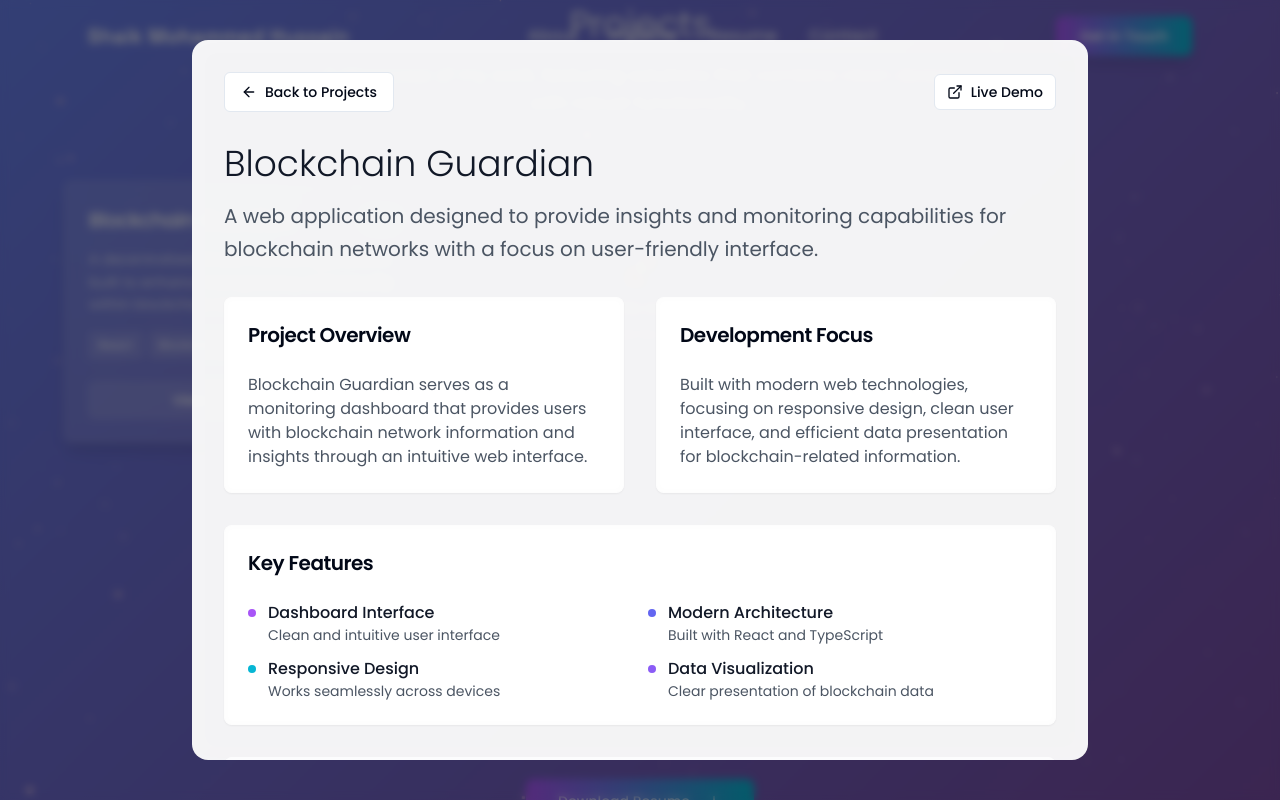
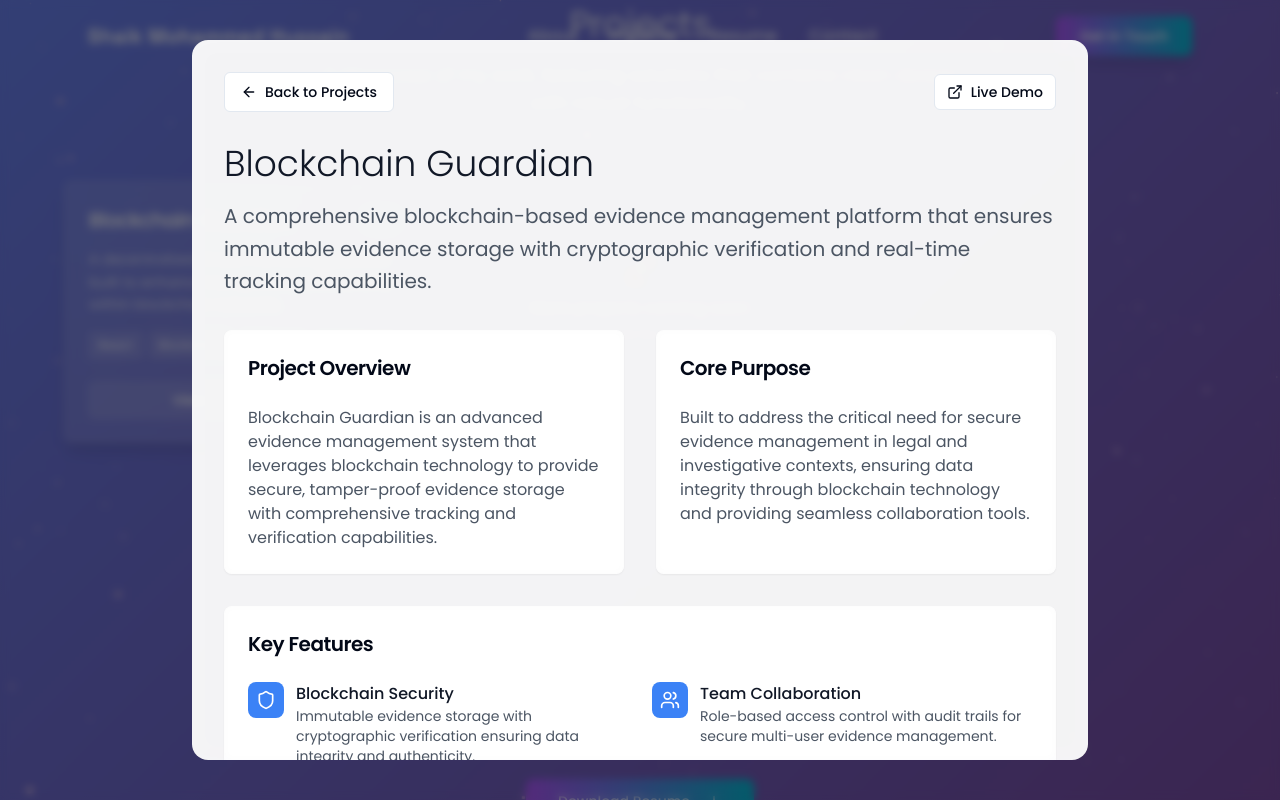
Before and after one commit to Hussain0024/Portfolio-Me, a React (Vite) app: page / in a window 1280 px wide. Both pictures are taken after a click on the button 380 px from the left and 1869 px from the top of the page. Shown: the part 1469-2269 px from the top of the page. Built offline with nearby package versions, Linux system fonts and the light colour scheme.

Commit message:
Refactor: Update case study features
Update the case study to reflect the features mentioned in the provided image.

```diff
--- a/src/components/CaseStudy.tsx
+++ b/src/components/CaseStudy.tsx
@@ -2,7 +2,7 @@
 import React from 'react';
 import { Button } from './ui/button';
 import { Card, CardContent, CardDescription, CardHeader, CardTitle } from './ui/card';
-import { ArrowLeft, ExternalLink, Github } from 'lucide-react';
+import { ArrowLeft, ExternalLink, Shield, Upload, Search, Users, CheckCircle, Clock } from 'lucide-react';
 
 interface CaseStudyProps {
   isOpen: boolean;
@@ -46,8 +46,8 @@ const CaseStudy = ({ isOpen, onClose }: CaseStudyProps) => {
                 Blockchain Guardian
               </h1>
               <p className="text-xl text-gray-600 leading-relaxed">
-                A web application designed to provide insights and monitoring
-                capabilities for blockchain networks with a focus on user-friendly interface.
+                A comprehensive blockchain-based evidence management platform that ensures immutable
+                evidence storage with cryptographic verification and real-time tracking capabilities.
               </p>
             </div>
 
@@ -58,22 +58,22 @@ const CaseStudy = ({ isOpen, onClose }: CaseStudyProps) => {
                 </CardHeader>
                 <CardContent>
                   <p className="text-gray-600">
-                    Blockchain Guardian serves as a monitoring dashboard that provides
-                    users with blockchain network information and insights through
-                    an intuitive web interface.
+                    Blockchain Guardian is an advanced evidence management system that leverages
+                    blockchain technology to provide secure, tamper-proof evidence storage with
+                    comprehensive tracking and verification capabilities.
                   </p>
                 </CardContent>
               </Card>
 
               <Card className="border-0 shadow-sm bg-white/70 backdrop-blur-sm">
                 <CardHeader>
-                  <CardTitle className="text-xl">Development Focus</CardTitle>
+                  <CardTitle className="text-xl">Core Purpose</CardTitle>
                 </CardHeader>
                 <CardContent>
                   <p className="text-gray-600">
-                    Built with modern web technologies, focusing on responsive design,
-                    clean user interface, and efficient data presentation for
-                    blockchain-related information.
+                    Built to address the critical need for secure evidence management in legal
+                    and investigative contexts, ensuring data integrity through blockchain
+                    technology and providing seamless collaboration tools.
                   </p>
                 </CardContent>
               </Card>
@@ -84,36 +84,67 @@ const CaseStudy = ({ isOpen, onClose }: CaseStudyProps) => {
                 <CardTitle className="text-xl">Key Features</CardTitle>
               </CardHeader>
               <CardContent>
-                <div className="grid md:grid-cols-2 gap-4">
-                  <div className="space-y-3">
+                <div className="grid md:grid-cols-2 gap-6">
+                  <div className="space-y-4">
                     <div className="flex items-start gap-3">
-                      <div className="w-2 h-2 bg-purple-500 rounded-full mt-2"></div>
+                      <div className="bg-blue-500 p-2 rounded-lg">
+                        <Shield className="h-5 w-5 text-white" />
+                      </div>
                       <div>
-                        <h4 className="font-medium text-gray-900">Dashboard Interface</h4>
-                        <p className="text-sm text-gray-600">Clean and intuitive user interface</p>
+                        <h4 className="font-medium text-gray-900">Blockchain Security</h4>
+                        <p className="text-sm text-gray-600">Immutable evidence storage with cryptographic verification ensuring data integrity and authenticity.</p>
                       </div>
                     </div>
+
                     <div className="flex items-start gap-3">
-                      <div className="w-2 h-2 bg-cyan-500 rounded-full mt-2"></div>
+                      <div className="bg-blue-500 p-2 rounded-lg">
+                        <Upload className="h-5 w-5 text-white" />
+                      </div>
                       <div>
-                        <h4 className="font-medium text-gray-900">Responsive Design</h4>
-                        <p className="text-sm text-gray-600">Works seamlessly across devices</p>
+                        <h4 className="font-medium text-gray-900">Easy Upload</h4>
+                        <p className="text-sm text-gray-600">Drag-and-drop interface supporting multiple file formats with automatic metadata extraction.</p>
+                      </div>
+                    </div>
+
+                    <div className="flex items-start gap-3">
+                      <div className="bg-blue-500 p-2 rounded-lg">
+                        <Search className="h-5 w-5 text-white" />
+                      </div>
+                      <div>
+                        <h4 className="font-medium text-gray-900">Smart Tracking</h4>
+                        <p className="text-sm text-gray-600">Real-time evidence tracking with advanced search capabilities and chain of custody documentation.</p>
                       </div>
                     </div>
                   </div>
-                  <div className="space-y-3">
+
+                  <div className="space-y-4">
                     <div className="flex items-start gap-3">
-                      <div className="w-2 h-2 bg-indigo-500 rounded-full mt-2"></div>
+                      <div className="bg-blue-500 p-2 rounded-lg">
+                        <Users className="h-5 w-5 text-white" />
+                      </div>
                       <div>
-                        <h4 className="font-medium text-gray-900">Modern Architecture</h4>
-                        <p className="text-sm text-gray-600">Built with React and TypeScript</p>
+                        <h4 className="font-medium text-gray-900">Team Collaboration</h4>
+                        <p className="text-sm text-gray-600">Role-based access control with audit trails for secure multi-user evidence management.</p>
                       </div>
                     </div>
+
                     <div className="flex items-start gap-3">
-                      <div className="w-2 h-2 bg-violet-500 rounded-full mt-2"></div>
+                      <div className="bg-blue-500 p-2 rounded-lg">
+                        <CheckCircle className="h-5 w-5 text-white" />
+                      </div>
                       <div>
-                        <h4 className="font-medium text-gray-900">Data Visualization</h4>
-                        <p className="text-sm text-gray-600">Clear presentation of blockchain data</p>
+                        <h4 className="font-medium text-gray-900">Instant Verification</h4>
+                        <p className="text-sm text-gray-600">Immediate evidence verification with tamper-proof certificates and compliance reporting.</p>
+                      </div>
+                    </div>
+
+                    <div className="flex items-start gap-3">
+                      <div className="bg-blue-500 p-2 rounded-lg">
+                        <Clock className="h-5 w-5 text-white" />
+                      </div>
+                      <div>
+                        <h4 className="font-medium text-gray-900">Real-time Updates</h4>
+                        <p className="text-sm text-gray-600">Live status updates and notifications throughout the evidence lifecycle process.</p>
                       </div>
                     </div>
                   </div>
@@ -127,7 +158,7 @@ const CaseStudy = ({ isOpen, onClose }: CaseStudyProps) => {
               </CardHeader>
               <CardContent>
                 <div className="flex flex-wrap gap-2">
-                  {['React', 'TypeScript', 'CSS3', 'HTML5', 'JavaScript', 'Web3 Concepts'].map((tech, index) => (
+                  {['React', 'TypeScript', 'Blockchain', 'Web3', 'Node.js', 'Cryptography', 'Smart Contracts'].map((tech, index) => (
                     <span
                       key={index}
                       className="bg-gradient-to-r from-purple-100 to-cyan-100 text-gray-800 px-3 py-1 rounded-full text-sm font-medium"
@@ -147,15 +178,15 @@ const CaseStudy = ({ isOpen, onClose }: CaseStudyProps) => {
                 <div className="grid md:grid-cols-3 gap-6">
                   <div className="text-center">
                     <div className="text-3xl font-bold text-purple-600 mb-2">100%</div>
-                    <p className="text-sm text-gray-600">Responsive Design</p>
+                    <p className="text-sm text-gray-600">Tamper-Proof Security</p>
                   </div>
                   <div className="text-center">
-                    <div className="text-3xl font-bold text-cyan-600 mb-2">Clean</div>
-                    <p className="text-sm text-gray-600">User Interface</p>
+                    <div className="text-3xl font-bold text-cyan-600 mb-2">Real-time</div>
+                    <p className="text-sm text-gray-600">Evidence Tracking</p>
                   </div>
                   <div className="text-center">
-                    <div className="text-3xl font-bold text-indigo-600 mb-2">Modern</div>
-                    <p className="text-sm text-gray-600">Tech Stack</p>
+                    <div className="text-3xl font-bold text-indigo-600 mb-2">Multi-user</div>
+                    <p className="text-sm text-gray-600">Collaboration</p>
                   </div>
                 </div>
               </CardContent>
```
